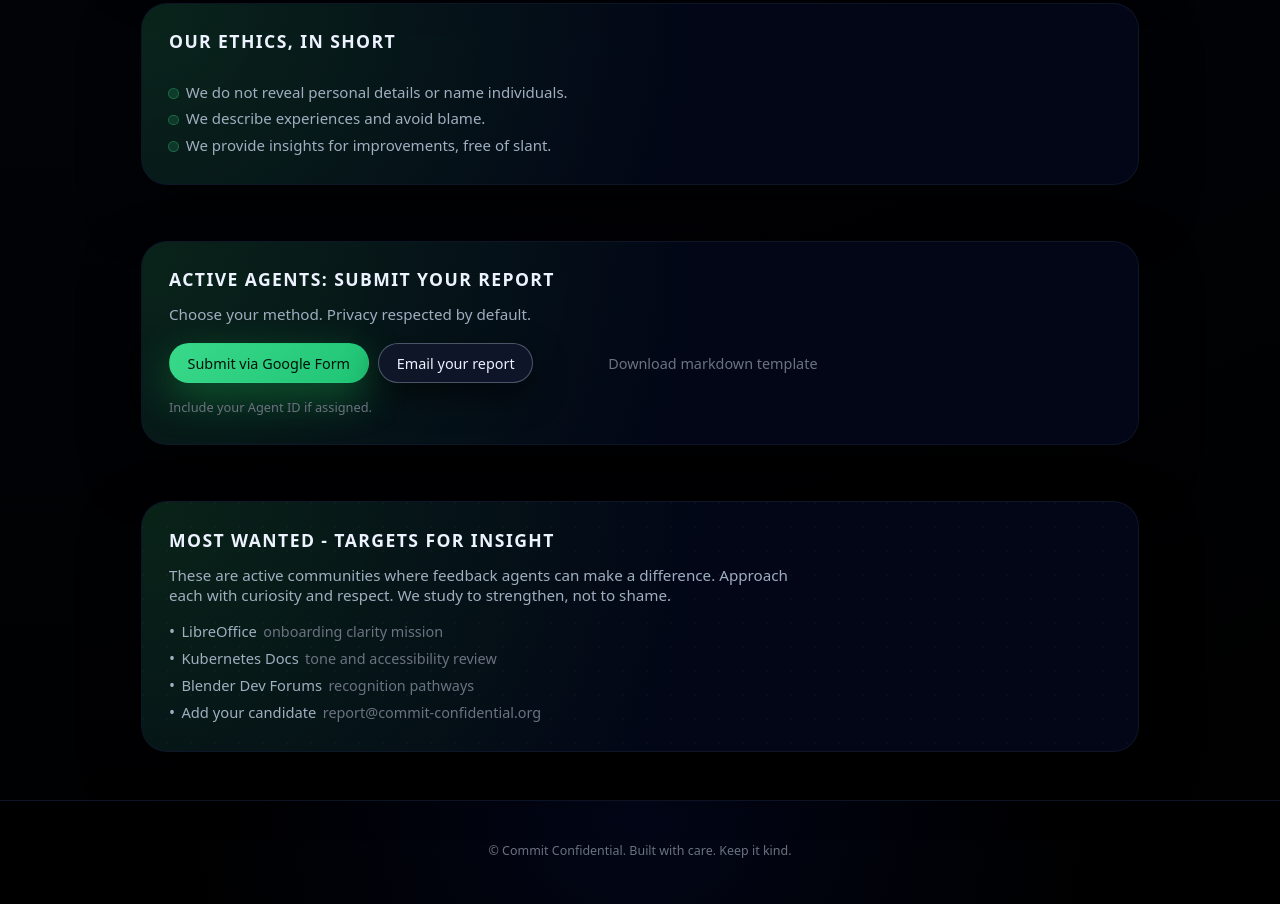
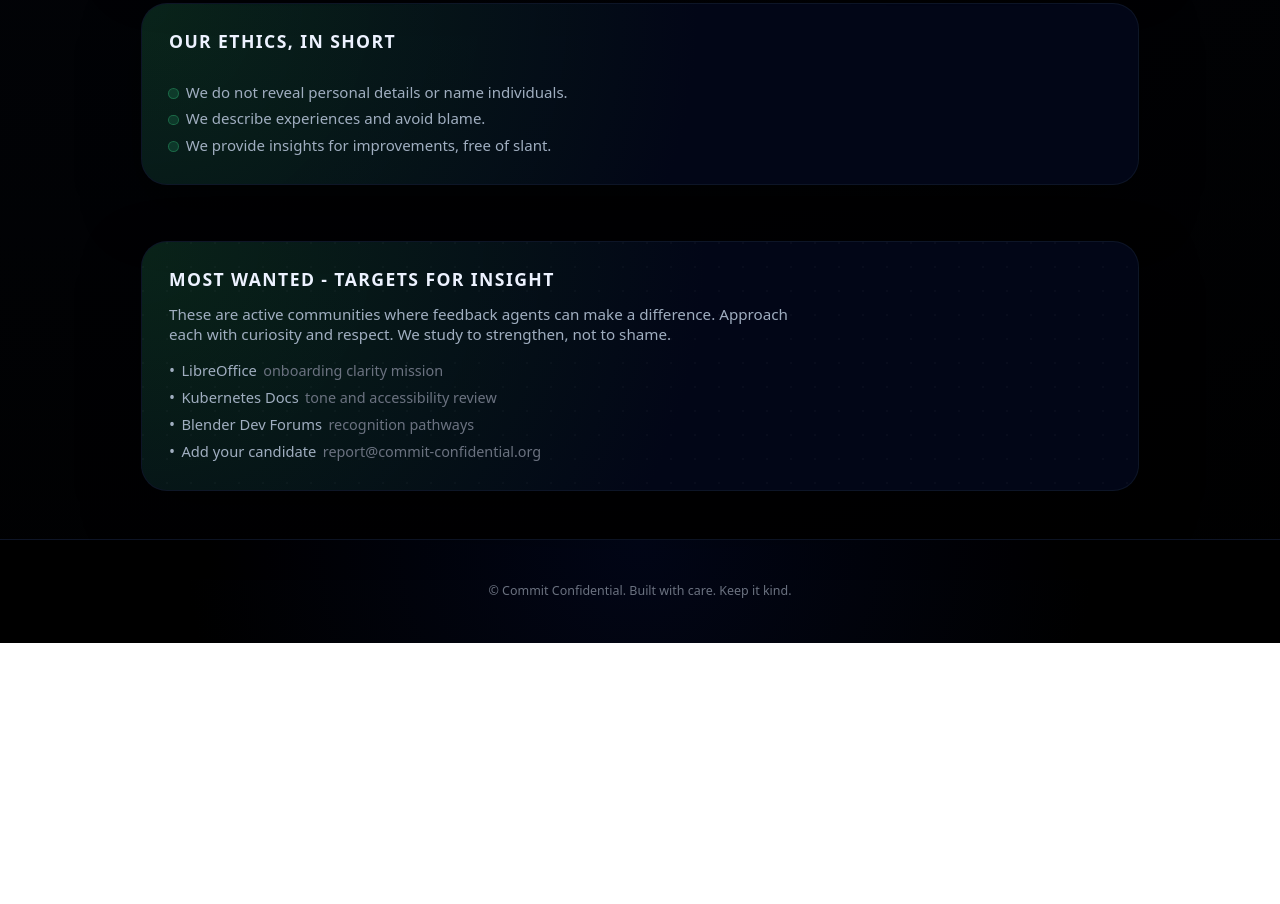
Before and after one commit to ReptarBar/reptarbar.github.io, a plain HTML site: page index.html in a window 1280 px wide. Shown: the part 2326-3230 px from the top of the page. After the commit the page ends 2969 px from the top, so only its background shows below. Drawn offline with Linux system fonts and the light colour scheme.

Commit message:
Fix Agents link and remove submit section
Updated the link for 'Agents' and removed the submit section.

```diff
--- a/index.html
+++ b/index.html
@@ -39,7 +39,7 @@
         <nav class="site-nav" aria-label="Primary">
           <a href="about.html">About</a>
           <a href="#audit">Audit</a>
-          <a href="#agents">Agents</a>
+          <a href="community.html#agents">Agents</a>
           <a href="sample-report.html">Sample report</a>
           <a href="community.html">Community</a>
           <a href="#ethics">Ethics</a>
@@ -296,42 +296,6 @@
         </div>
       </section>
 
-      <!-- Submit -->
-      <section id="agents" class="section section-submit">
-        <div class="shell">
-          <div class="panel panel-submit">
-            <h2 class="section-title">Active Agents: Submit your report</h2>
-            <p class="section-intro">
-              Choose your method. Privacy respected by default.
-            </p>
-
-            <div class="cta-row">
-              <a class="btn btn-primary" href="https://forms.gle/CaibHpYWpKjhevXi9" target="_blank" rel="noreferrer">
-                Submit via Google Form
-              </a>
-                 <a
-                class="btn btn-secondary"
-                href="mailto:report@commit-confidential.org?subject=Agent%20Field%20Report&body=Agent%20ID%20(if%20assigned)%3A%0AMission%20or%20community%3A%0AObservations%20(high-level)%3A%0AKey%203%20issues%3A%0AEvidence%20or%20links%3A%0ASafety%20notes%20(if%20any)%3A%0A%0ATell%20us%20if%20you%20want%20follow-up%20or%20to%20stay%20anonymous."
-              >
-                Email your report
-              </a>
-                            <a
-                class="btn btn-ghost"
-                href="mailto:AgentID@commit-confidential.org?subject=Agent%20ID%20request&body=Hi%20Commit%20Confidential%2C%0A%0AI%20need%20an%20Agent%20ID%20for%20field%20reporting.%0A%0AName%20or%20handle%3A%0ACommunity%20focus%3A%0AExperience%20doing%20reviews%3A%0AAny%20safety%20constraints%3A%0A%0AThanks%2C%0A%5BYour%20name%20or%20alias%5D"
-              >
-              </a>
-              <a class="btn btn-ghost" href="report-template.md">
-                Download markdown template
-              </a>
-            </div>
-
-            <p class="section-footnote">
-              Include your Agent ID if assigned.
-            </p>
-          </div>
-        </div>
-      </section>
-
       <!-- Most wanted -->
       <section class="section section-most-wanted">
         <div class="shell">
```
